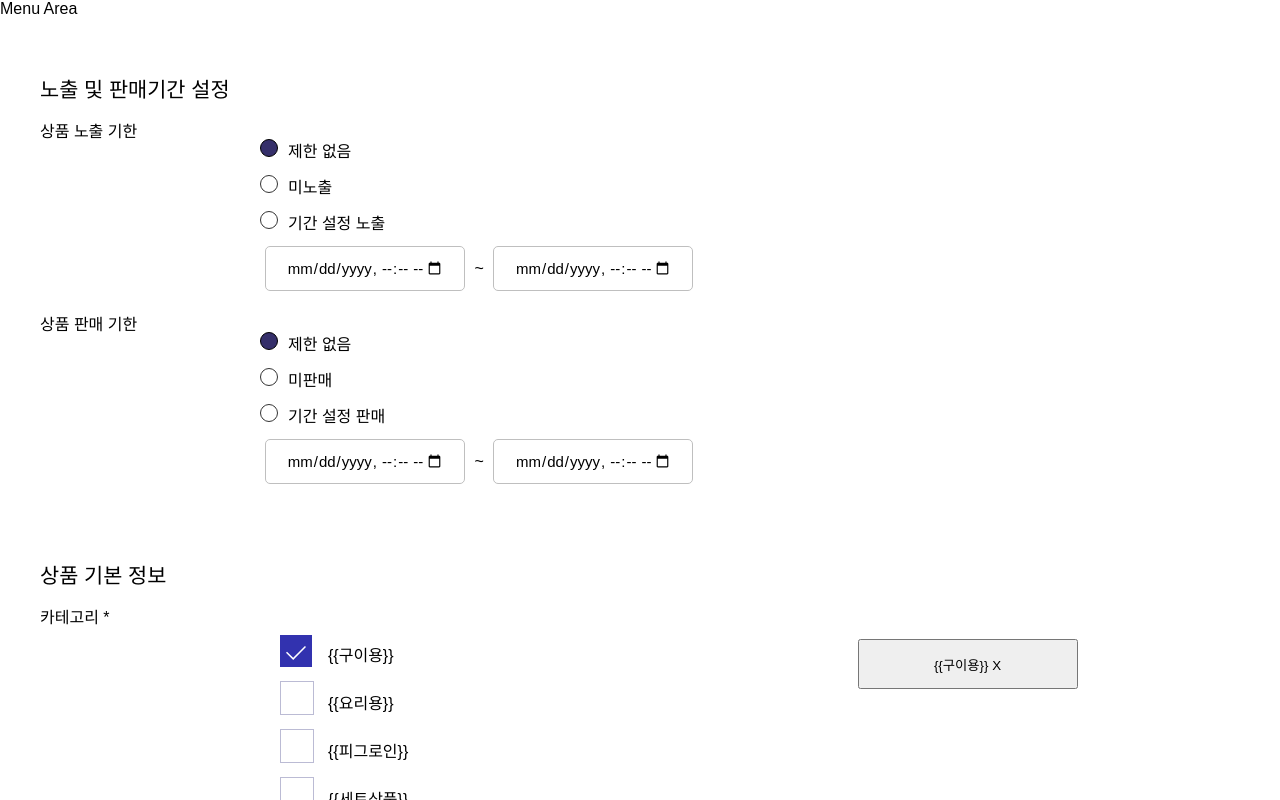
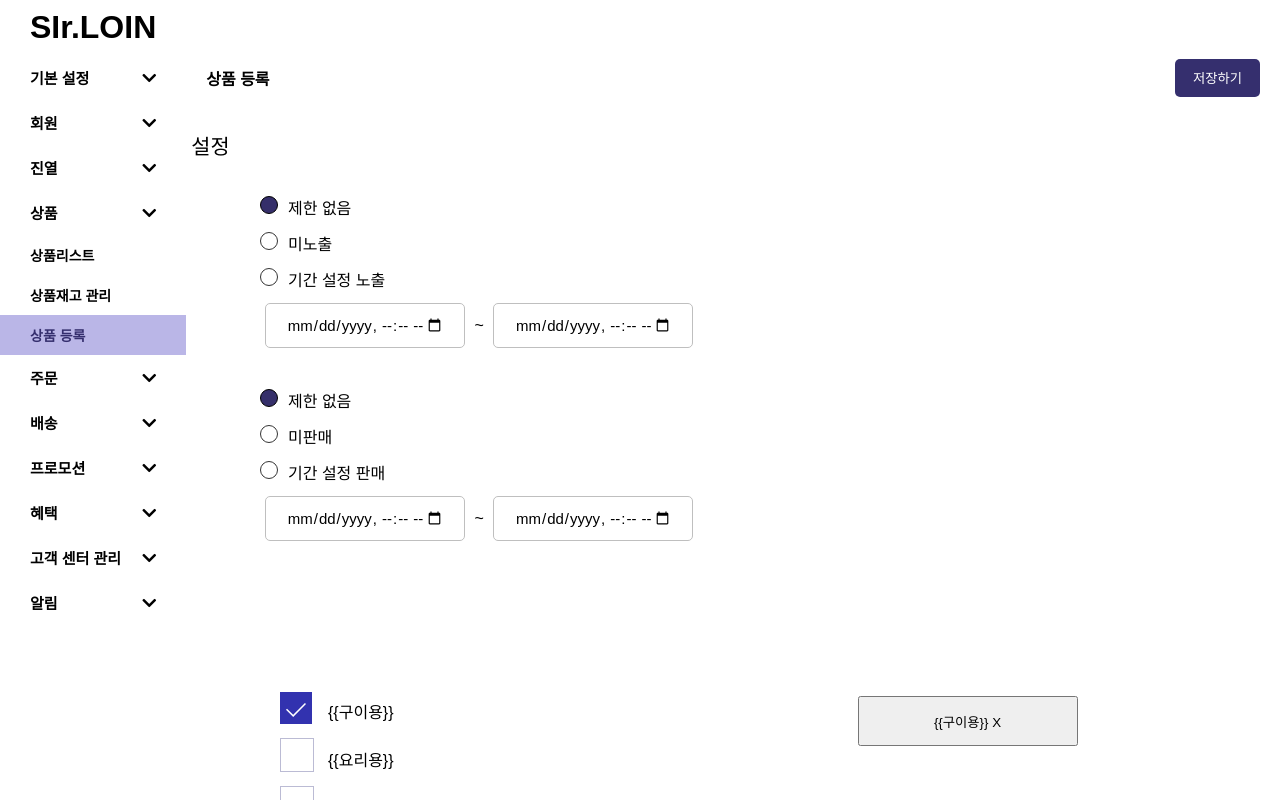
Before and after one commit to wantedPreOnboarding/19_02nd_slr_admin, a React (Create React App) app: page / in a window 1280 px wide. Shown: the top 800 px of the page. Built offline with nearby package versions, Linux system fonts and the light colour scheme.

Commit message:
ADD - 고정 메뉴 추가

```diff
--- a/src/App.jsx
+++ b/src/App.jsx
@@ -12,18 +12,13 @@ import {
 } from 'Components';
 import { classNames } from 'utils';
 import styles from './App.module.css';
+import ProductRegister from 'Components/ProductRegister/ProductRegister';
 
 const App = () => {
   return (
     <main className={styles.main}>
+      <ProductRegister> </ProductRegister>
       <Grid container center>
-        <Grid className={styles.menu} item>
-          <nav>
-            <ul>
-              <li>Menu Area</li>
-            </ul>
-          </nav>
-        </Grid>
         <Grid className={classNames(styles.gridContents)} container center space={20}>
           <Grid item>
             <ExposePeriod />
--- a/src/Components/ExposePeriod/ExposePeriod.jsx
+++ b/src/Components/ExposePeriod/ExposePeriod.jsx
@@ -7,7 +7,7 @@ import { Table, TableHeader, TableRow } from 'Components';
 
 const ExposePeriod = () => {
   return (
-    <Table className="">
+    <Table className={styles.table}>
       <TableHeader>노출 및 판매기간 설정</TableHeader>
       <TableRow label="상품 노출 기한" className={styles.ExposePeriod}>
         <ExposePeriodForm name="expose" />
--- a/src/Components/ExposePeriod/ExposePeriod.module.css
+++ b/src/Components/ExposePeriod/ExposePeriod.module.css
@@ -5,7 +5,9 @@
 .li {
   margin-bottom: 12px;
 }
-
+.table {
+  margin-top: 75px;
+}
 .select {
   appearance: none;
   width: 18px;
--- /dev/null
+++ b/src/Components/ProductRegister/ProductRegister.jsx
@@ -0,0 +1,69 @@
+import React, { useState } from 'react';
+import styles from 'Components/ProductRegister/ProductRegister.module.css';
+const ProductRegister = () => {
+  const menuList = [
+    '기본 설정',
+    '회원',
+    '진열',
+    '상품',
+    '주문',
+    '배송',
+    '프로모션',
+    '혜택',
+    '고객 센터 관리',
+    '알림',
+  ];
+  const innerMenuList = ['상품리스트', '상품재고 관리', '상품 등록'];
+  const [openMenu, setOpenMenu] = useState(true);
+  const handleMenu = () => {
+    setOpenMenu(!openMenu);
+  };
+  return (
+    <div className={styles.template}>
+      <div className={styles.menubar}>
+        <div className={styles.menuBarInner}>
+          <h1>SIr.LOIN</h1>
+        </div>
+        {menuList.map(menu => {
+          return (
+            <>
+              <div
+                className={styles.menuBarInner}
+                key={menu}
+                onClick={menu === '상품' && handleMenu}
+              >
+                <span>{menu}</span>
+                <i className="fas fa-chevron-down"></i>
+              </div>
+              {menu === '상품' && openMenu && (
+                <div className={styles.secondMenu}>
+                  {innerMenuList.map(innermenu => {
+                    return (
+                      <div
+                        className={`${styles.secondMenuInner} ${
+                          innermenu === '상품 등록' && styles.active
+                        }`}
+                        key={innermenu}
+                      >
+                        {innermenu}
+                      </div>
+                    );
+                  })}
+                </div>
+              )}
+            </>
+          );
+        })}
+      </div>
+      <div className={styles.menuhead}>
+        <div className={styles.headInner}></div>
+        <div className={styles.headInner}>
+          <span className={styles.saveProduct}>상품 등록</span>
+          <button className={styles.saveBtn}>저장하기</button>
+        </div>
+      </div>
+    </div>
+  );
+};
+
+export default ProductRegister;
--- /dev/null
+++ b/src/Components/ProductRegister/ProductRegister.module.css
@@ -0,0 +1,110 @@
+@value sirDPurple,sirLPurple, sirLGray,sirGray,sirRed from "styles/theme.css";
+.template {
+  width: 100%;
+  height: 100%;
+  position: fixed;
+  top: 0;
+  left: 0;
+  display: flex;
+}
+
+.menubar {
+  position: fixed;
+  width: 200px;
+  height: 100%;
+  background: white;
+  border-right: 2px solid sirGray;
+  z-index: 1000;
+  opacity: 1;
+  position: relative;
+}
+
+@media screen and (max-width: 1200px) {
+  .menubar {
+    display: none;
+  }
+}
+.menuBarInner {
+  height: 45px;
+  padding: 5px 30px;
+  border-bottom: 2px solid sirGray;
+  display: flex;
+  justify-content: space-between;
+  align-items: center;
+  cursor: pointer;
+  transition: 0.4s;
+}
+.menuBarInner:hover {
+  background: sirLPurPle;
+}
+.menuBarInner:first-child {
+  height: 55px;
+}
+
+.menuBarInner h1 {
+  color: sirDPurple;
+}
+.menuBarInner span {
+  font-size: 15px;
+  font-weight: 700;
+}
+.menuBarInner span:hover {
+  color: #352f6e;
+}
+
+.menuhead {
+  position: relative;
+  width: 100%;
+  height: 100px;
+  background: white;
+  display: flex;
+  flex-direction: column;
+  z-index: 1000;
+  opacity: 1;
+}
+
+.headInner {
+  height: 55%;
+  display: flex;
+  justify-content: space-between;
+  align-items: center;
+  padding: 0px 20px;
+  border-bottom: 2px solid sirGray;
+}
+.headInner:last-child {
+  height: 45%;
+}
+.secondMenu {
+  border-bottom: 2px solid sirGray;
+  background: sirLGray;
+  transition: 0.4s;
+}
+
+.secondMenuInner {
+  padding: 5px 30px;
+  height: 40px;
+  display: flex;
+  align-items: center;
+  cursor: pointer;
+  transition: 0.4s;
+  font-size: 14px;
+  font-weight: 700;
+}
+
+.active {
+  background: hsl(244, 50%, 81%);
+  color: #352f6e;
+}
+
+.saveProduct {
+  font-weight: 700;
+}
+.saveBtn {
+  width: 85px;
+  height: 38px;
+  display: inline-block;
+  background: #352f6e;
+  border: none;
+  color: white;
+  border-radius: 5px;
+}
```
